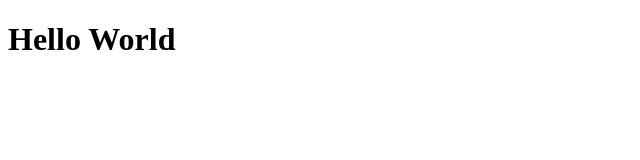
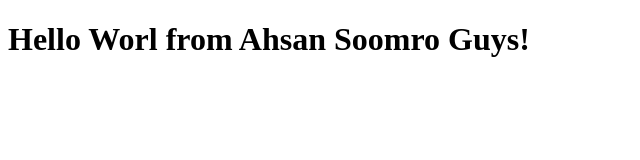
Before and after one commit to AhsanSoomro/BootCamp-Class-One, a plain HTML site: page index.html in a window 1280 px wide. Shown: the whole page, without its empty margins (0-640 px from the left). Drawn offline with Linux system fonts and the light colour scheme.

Commit message:
Updated auto deploy

```diff
--- a/index.html
+++ b/index.html
@@ -4,6 +4,6 @@
 	<title>BootCamp Class One</title>
 </head>
 <body>
-	<h1>Hello World</h1>
+	<h1>Hello Worl from Ahsan Soomro Guys!</h1>
 </body>
 </html>
```
